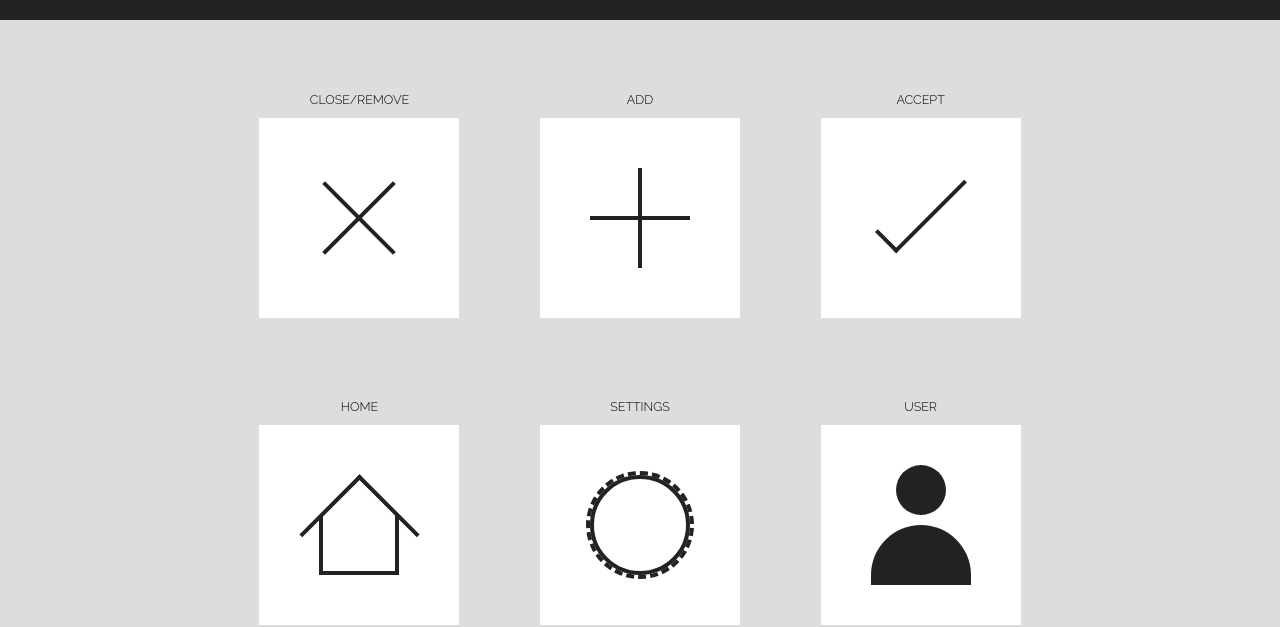
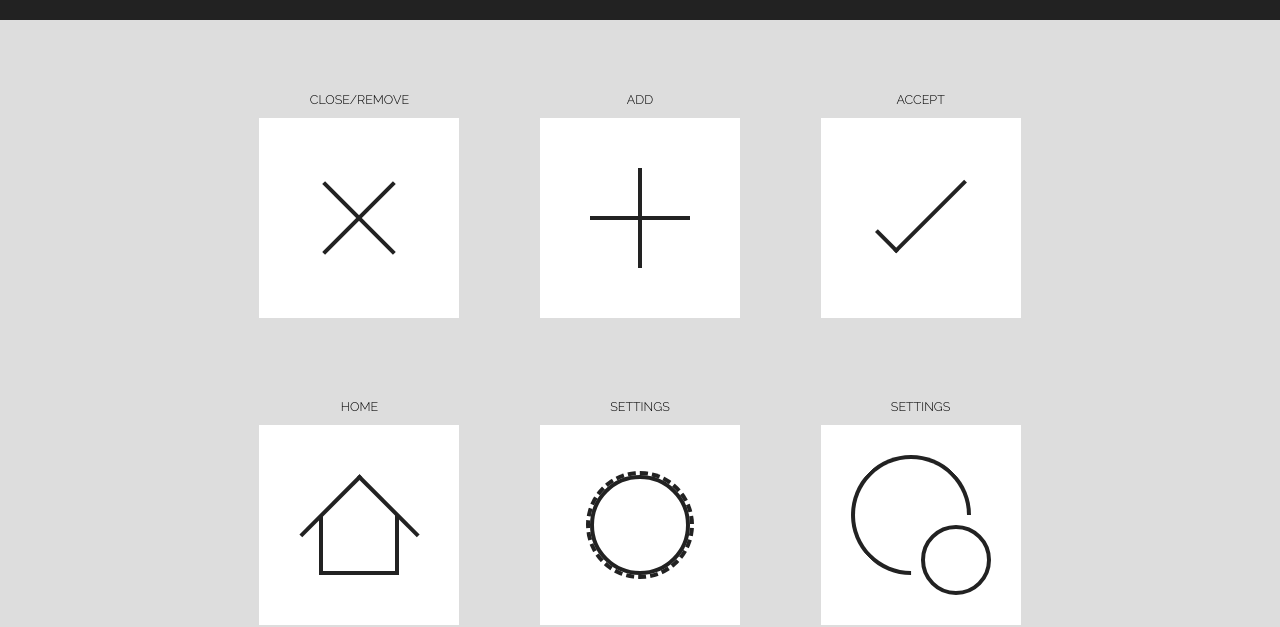
Before and after one commit to potterbm/pseudo-icons, a plain HTML site: page index.html in a window 1280 px wide. Shown: the part 330-957 px from the top of the page. Drawn offline with Linux system fonts and the light colour scheme.

Commit message:
gear version 2

```diff
--- a/index.html
+++ b/index.html
@@ -42,6 +42,10 @@
 			<li>
 				<h2 class="icon-title">Settings</h2>
 				<span class="ps ps-settings"></span>
+			</li>
+			<li>
+				<h2 class="icon-title">Settings</h2>
+				<span class="ps ps-gear-lines"></span>
 			</li>
 			<li>
 				<h2 class="icon-title">User</h2>
--- a/pseudo-icons.css
+++ b/pseudo-icons.css
@@ -198,6 +198,39 @@
 
 	top: 23%;
 	left: 23%;
+}
+
+.ps.ps-gear-lines:before {
+	background-color: transparent !important;
+	border-style: solid;
+	border-width: .02em;
+	border-right-color: transparent !important;
+	border-radius: .5em;
+
+	content: "";
+
+	height: 60%;
+	width: 60%;
+
+	top: 15%;
+	left: 15%;
+
+	transform: rotateZ(45deg);
+}
+
+.ps.ps-gear-lines:after {
+	background-color: transparent !important;
+	border-style: solid;
+	border-width: .02em;
+	border-radius: .5em;
+
+	content: "";
+
+	height: 35%;
+	width: 35%;
+
+	top: 50%;
+	left: 50%;
 }
 
 
```
